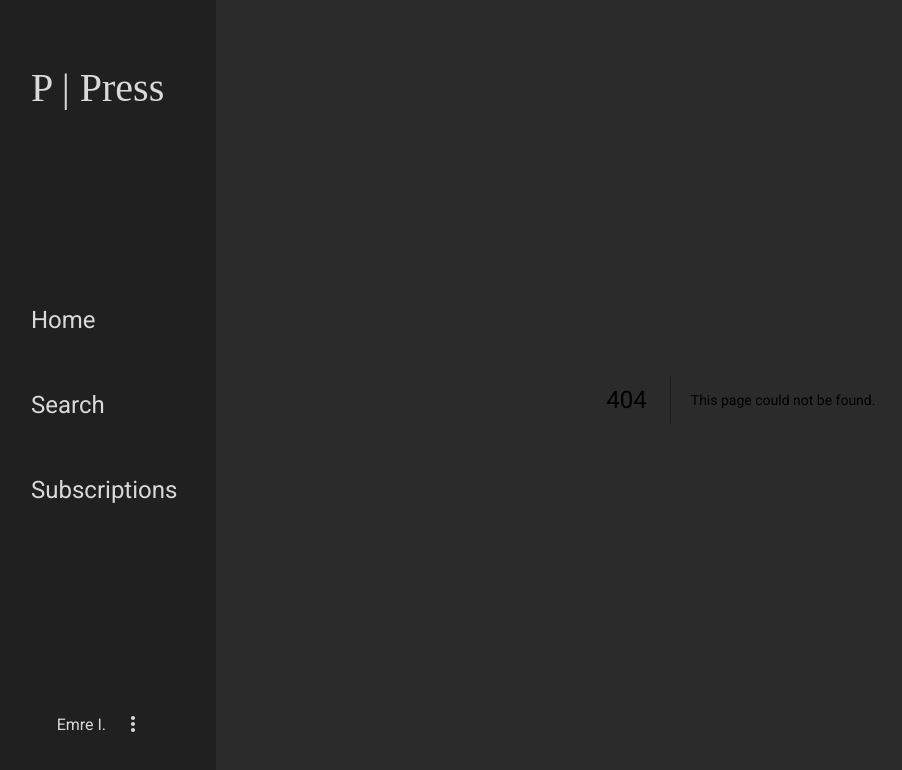
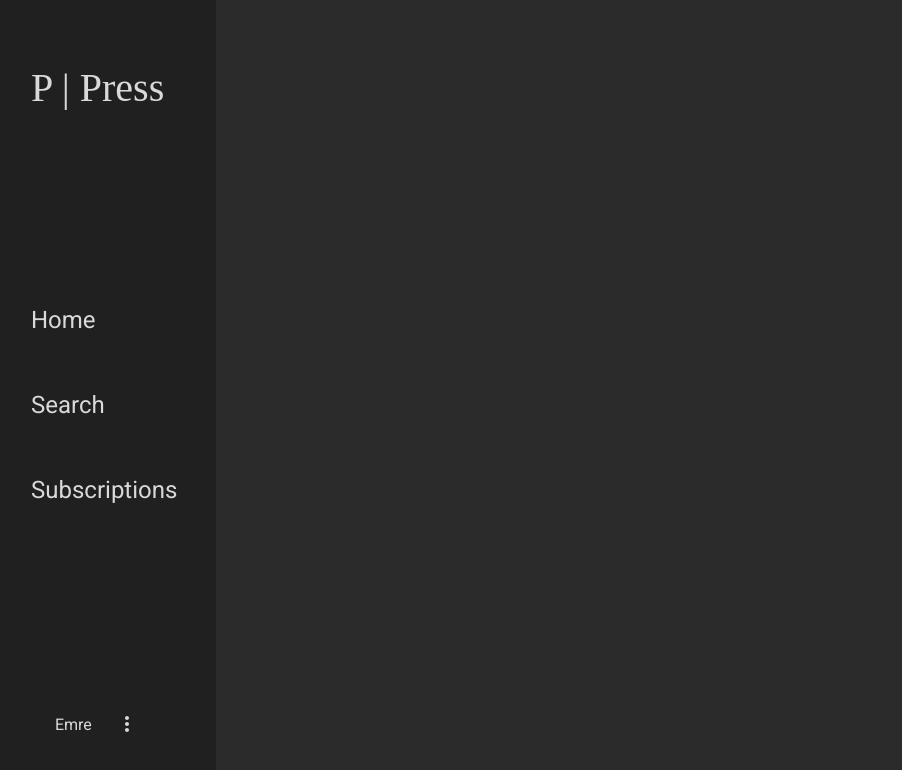
Before and after one commit to emreimamoglu/news-aggregator, a Next.js app in the folder frontend/: page /subscriptions in a window 1280 px wide. Before the commit this address had no page. Shown: the top 770 px of the page, without its empty margins (14-916 px from the left). Built offline with nearby package versions, Linux system fonts and the light colour scheme.

Commit message:
feat(ui) : add subscripion route and sidebar profile

```diff
--- a/frontend/src/components/SidebarMenu/index.tsx
+++ b/frontend/src/components/SidebarMenu/index.tsx
@@ -1,5 +1,5 @@
 import styles from './styles.module.scss';
-import { routes } from '../routes';
+import { sidebarMenuRoutes } from '../routes';
 import { useRouter } from 'next/router';
 
 const SidebarMenu = () => {
@@ -7,7 +7,7 @@ const SidebarMenu = () => {
     return (
         <ul className={styles.menu}>
             {
-                routes.map((route) => (
+                sidebarMenuRoutes.map((route) => (
                     <li key={route.id} onClick={() => {
                         router.push(route.path);
                     }}>
--- a/frontend/src/components/SidebarProfile/index.tsx
+++ b/frontend/src/components/SidebarProfile/index.tsx
@@ -1,20 +1,47 @@
 import { SidebarProfileProps } from "@/interfaces";
 import MoreVertOutlinedIcon from '@mui/icons-material/MoreVertOutlined';
 import styles from './styles.module.scss';
+import { IconButton, Menu, MenuItem } from "@mui/material";
+import { useState } from "react";
+import { sidebarProfileRoutes } from "../routes";
 
-const SidebarProfile = ({name} : SidebarProfileProps) => {
+const SidebarProfile = ({ name }: SidebarProfileProps) => {
+    const [anchorEl, setAnchorEl] = useState<null | HTMLElement>(null);
+    const open = Boolean(anchorEl);
 
-const getNameInitials = (name : string) => {
-    const splitName = name.split(' ');
-    const initials = splitName[0] + ' ' + splitName[1][0] + '.';
-    return initials;
-};
-return(
-    <div className={styles.container}>
-        <p>{getNameInitials(name)}</p>
-        <MoreVertOutlinedIcon/>
-    </div>
-)
+    const getNameInitial = (name: string) => {
+        const splitName = name.split(' ');
+        const initial = splitName[0];
+        return initial;
+    };
+
+    const handleClick = (event: React.MouseEvent<HTMLElement>) => {
+        setAnchorEl(event.currentTarget);
+    };
+
+    const handleClose = () => {
+        setAnchorEl(null);
+    };
+
+    return (
+        <div className={styles.container} onClick={handleClick}>
+            <p>{getNameInitial(name)}</p>
+            <IconButton>
+                <MoreVertOutlinedIcon />
+            </IconButton>
+            <Menu
+                anchorEl={anchorEl}
+                open={open}
+                onClose={handleClose}
+            >
+                {
+                    sidebarProfileRoutes.map((route) => (
+                        <MenuItem onClick={handleClose}>{route.name}</MenuItem>
+                    ))
+                }
+            </Menu>
+        </div>
+    )
 };
 
 export default SidebarProfile;
--- a/frontend/src/components/SidebarProfile/styles.module.scss
+++ b/frontend/src/components/SidebarProfile/styles.module.scss
@@ -15,5 +15,9 @@
 
     svg{
         color: var(--text-primary-high-emphasis);
+
+        &:hover{
+            cursor: pointer;
+        }
     }
 }
--- a/frontend/src/components/routes/index.ts
+++ b/frontend/src/components/routes/index.ts
@@ -1,7 +1,7 @@
 import Home from "@/views/Home";
 import Search from "@/views/Search";
 
-export const routes = [
+export const sidebarMenuRoutes = [
     {
         id : '1',
         path: '/',
@@ -22,3 +22,20 @@ export const routes = [
     },
 
 ]
+
+export const sidebarProfileRoutes = [
+    {
+        id : '1',
+        path: '/profile',
+        name : 'Profile'
+    },
+    {
+        id : '2',
+        path: '/settings',
+        name : 'Settings'
+    },
+    {
+        id : '3',
+        name : 'Logout'
+    },
+]
--- /dev/null
+++ b/frontend/src/pages/subscriptions/index.tsx
@@ -0,0 +1,3 @@
+import Subscriptions from "@/views/Subscriptions";
+
+export default Subscriptions;
--- /dev/null
+++ b/frontend/src/views/Subscriptions/index.tsx
@@ -0,0 +1,5 @@
+const Subscriptions = () => {
+    return <></>
+};
+
+export default Subscriptions;
```
